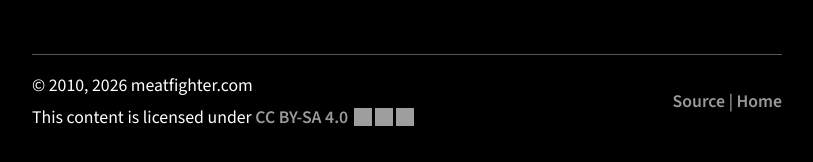
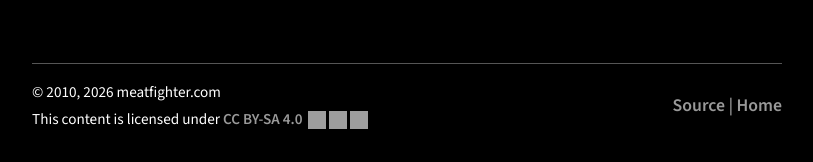
Before and after one commit to meatfighter/stickvania-js, a website: page about/index.html in a window 1280 px wide. Shown: the part 635-797 px from the top of the page, without its empty margins (233-1046 px from the left). Drawn offline with Linux system fonts and the light colour scheme; grey boxes are pictures that could not be loaded.

Commit message:
Normalize Stickvania about footer sizing

```diff
--- a/about/styles.css
+++ b/about/styles.css
@@ -578,6 +578,10 @@ html[data-theme="dark"] .site-logo {
     color: var(--text);
 }
 
+.site-footer__left {
+    font-size: 0.95rem;
+}
+
 .site-footer__left p {
     margin: 0;
 }
```
